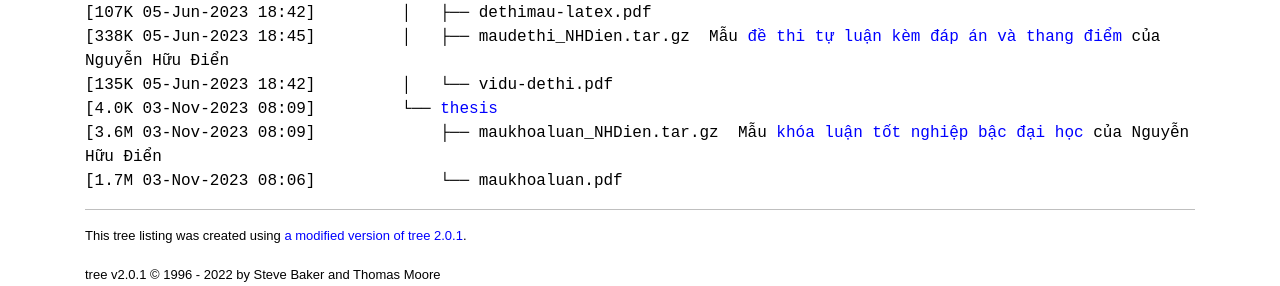
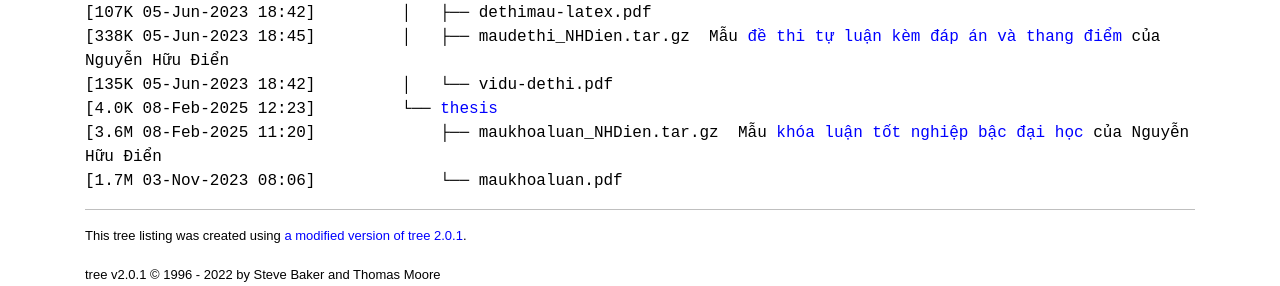
Before and after one commit to hoanganhduc/hoanganhduc.github.io, a Jekyll site: the page built from tex/index.md, in a window 1280 px wide and 900 px high, scrolled down 1311 px. Shown: the part 160-446 px from the top of the window. Built offline with Jekyll 4.4.1, drawn with Linux system fonts in a browser that asks for light colours; nearby versions of some CDN libraries; a style sheet for code colours, icons or effects is not loaded; some of the changed text lies outside the part shown.

Commit message:
Updated @ 2025-02-08  12:31:03 ICT

```diff
--- a/tex/dircontent.html
+++ b/tex/dircontent.html
@@ -1,4 +1,4 @@
-[4.0K&nbsp;26-Dec-2024&nbsp;07:44]&nbsp;&nbsp;&nbsp;&nbsp;	<a class="DIR" href="././">.</a><br>
+[4.0K&nbsp;26-Dec-2024&nbsp;08:49]&nbsp;&nbsp;&nbsp;&nbsp;	<a class="DIR" href="././">.</a><br>
 [4.0K&nbsp;24-Mar-2023&nbsp;07:03]&nbsp;&nbsp;&nbsp;&nbsp;	├── <a class="DIR" href="./bibtex-styles/">bibtex-styles</a><br>
 [&nbsp;28K&nbsp;24-Mar-2023&nbsp;06:45]&nbsp;&nbsp;&nbsp;&nbsp;	│   ├── <a class="NORM" href="./bibtex-styles/elsarticle-num-names.bst">elsarticle-num-names.bst</a>&nbsp;&nbsp;<span style="font-family: monospace;">a custom Natbib's bibliography style for the Elsevier article template, ignore it if you use BibLaTeX
 </span>&nbsp;&nbsp;<span style="font-family: monospace;"></span><br>
@@ -67,8 +67,8 @@
 [107K&nbsp;05-Jun-2023&nbsp;18:42]&nbsp;&nbsp;&nbsp;&nbsp;	&nbsp;&nbsp;&nbsp; │   ├── <a class="NORM" href="./VNU-HUS/exam/dethimau-latex.pdf">dethimau-latex.pdf</a><br>
 [338K&nbsp;05-Jun-2023&nbsp;18:45]&nbsp;&nbsp;&nbsp;&nbsp;	&nbsp;&nbsp;&nbsp; │   ├── <a class="NORM" href="./VNU-HUS/exam/maudethi_NHDien.tar.gz">maudethi_NHDien.tar.gz</a>&nbsp;&nbsp;<span style="font-family: monospace;">Mẫu [đề thi tự luận kèm đáp án và thang điểm](https://nhdien.wordpress.com/2012/07/25/mau-de-thi-tu-luan-co-thang-diem/) của Nguyễn Hữu Điển</span><br>
 [135K&nbsp;05-Jun-2023&nbsp;18:42]&nbsp;&nbsp;&nbsp;&nbsp;	&nbsp;&nbsp;&nbsp; │   └── <a class="NORM" href="./VNU-HUS/exam/vidu-dethi.pdf">vidu-dethi.pdf</a><br>
-[4.0K&nbsp;03-Nov-2023&nbsp;08:09]&nbsp;&nbsp;&nbsp;&nbsp;	&nbsp;&nbsp;&nbsp; └── <a class="DIR" href="./VNU-HUS/thesis/">thesis</a><br>
-[3.6M&nbsp;03-Nov-2023&nbsp;08:09]&nbsp;&nbsp;&nbsp;&nbsp;	&nbsp;&nbsp;&nbsp; &nbsp;&nbsp;&nbsp; ├── <a class="NORM" href="./VNU-HUS/thesis/maukhoaluan_NHDien.tar.gz">maukhoaluan_NHDien.tar.gz</a>&nbsp;&nbsp;<span style="font-family: monospace;">Mẫu [khóa luận tốt nghiệp bậc đại học](https://nhdien.wordpress.com/2009/08/22/m%E1%BA%ABu-lu%E1%BA%ADn-an-so%E1%BA%A1n-b%E1%BA%B1ng-latex/) của Nguyễn Hữu Điển</span><br>
+[4.0K&nbsp;08-Feb-2025&nbsp;12:23]&nbsp;&nbsp;&nbsp;&nbsp;	&nbsp;&nbsp;&nbsp; └── <a class="DIR" href="./VNU-HUS/thesis/">thesis</a><br>
+[3.6M&nbsp;08-Feb-2025&nbsp;11:20]&nbsp;&nbsp;&nbsp;&nbsp;	&nbsp;&nbsp;&nbsp; &nbsp;&nbsp;&nbsp; ├── <a class="NORM" href="./VNU-HUS/thesis/maukhoaluan_NHDien.tar.gz">maukhoaluan_NHDien.tar.gz</a>&nbsp;&nbsp;<span style="font-family: monospace;">Mẫu [khóa luận tốt nghiệp bậc đại học](https://nhdien.wordpress.com/2009/08/22/m%E1%BA%ABu-lu%E1%BA%ADn-an-so%E1%BA%A1n-b%E1%BA%B1ng-latex/) của Nguyễn Hữu Điển</span><br>
 [1.7M&nbsp;03-Nov-2023&nbsp;08:06]&nbsp;&nbsp;&nbsp;&nbsp;	&nbsp;&nbsp;&nbsp; &nbsp;&nbsp;&nbsp; └── <a class="NORM" href="./VNU-HUS/thesis/maukhoaluan.pdf">maukhoaluan.pdf</a><br>
 <hr>
 <p class="VERSION">
--- a/tex/index.md
+++ b/tex/index.md
@@ -1,7 +1,7 @@
 ---
 layout: default
 title: "TeX Resources"
-last_modified_at: 2024-12-24
+last_modified_at: 2025-02-08
 description: TeX Resources collected by Duc A. Hoang
 keywords: resource, tex, setting, template, Duc A. Hoang
 directory-listing: true
```
Also changed, not shown: 2 other files.
